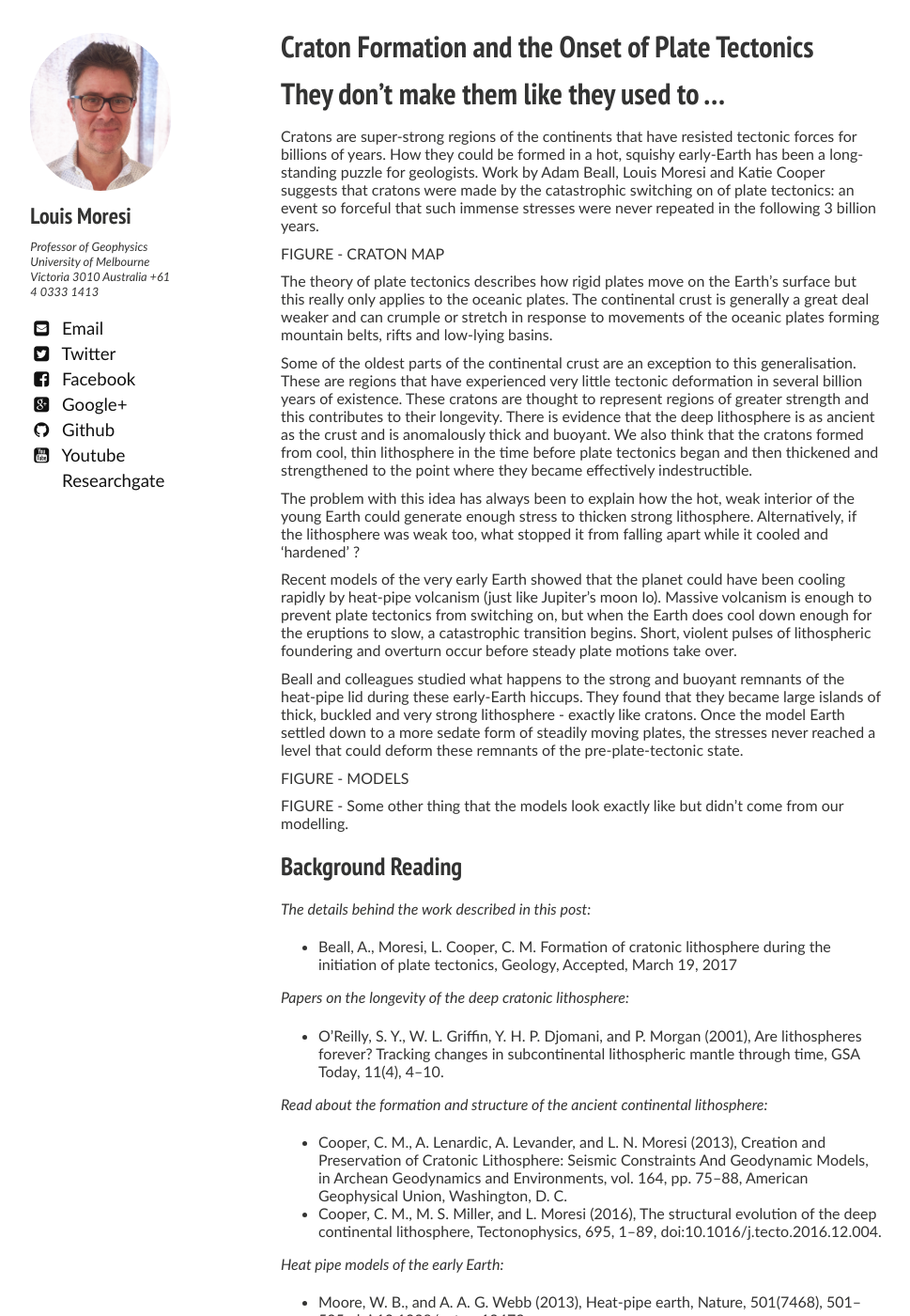
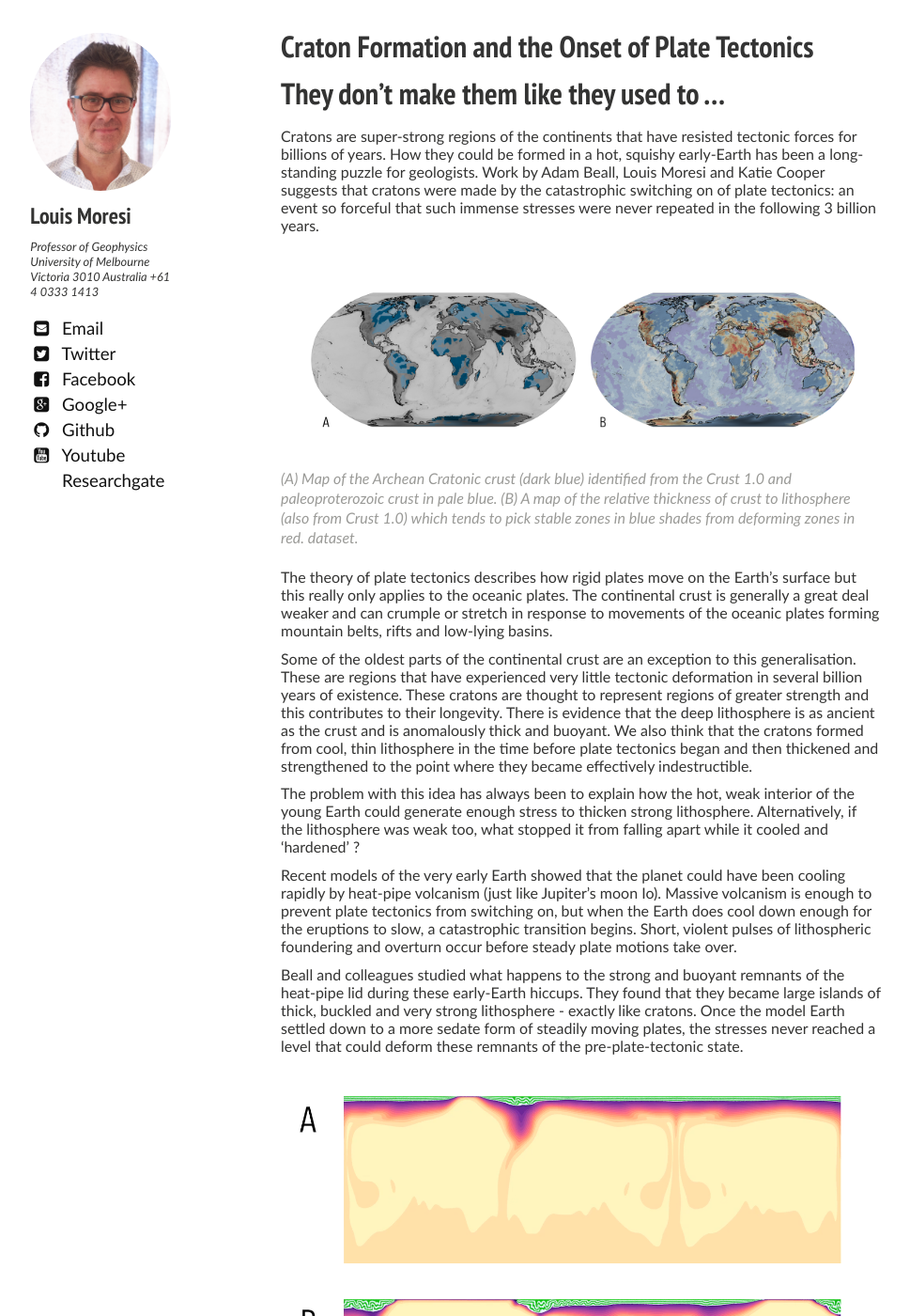
Before and after one commit to lmoresi/lmoresi.github.io, a Jekyll site: the page built from _posts/2018-04-01-CratonFormation.md, in a window 1280 px wide and 1400 px high, scrolled down 1057 px. Shown: the whole window at 94% size, without its empty margins (21-990 px from the left). Built offline with Jekyll 4.4.1, drawn with Linux system fonts in a browser that asks for light colours; nearby versions of some CDN libraries; comment, search, counter and statistics services are not loaded; some of the changed text lies outside the part shown.

Commit message:
Adding images / links

```diff
--- a/_posts/2018-04-01-CratonFormation.md
+++ b/_posts/2018-04-01-CratonFormation.md
@@ -18,7 +18,16 @@ forces for billions of years. How they could be formed in a hot, squishy
 early-Earth has been a long-standing puzzle for geologists. Work by Adam Beall,
 Louis Moresi and Katie Cooper suggests that cratons were made by the catastrophic switching on of plate tectonics: an event so forceful that such immense stresses were never repeated in the following 3 billion years.
 
-FIGURE - CRATON MAP
+<figure >
+	<a href="/images/posts/CratonStability/CratonsLithosphere.png"><img src="/images/posts/CratonStability/CratonsLithosphere.png"></a>
+	<figcaption>
+    (A) Map of the Archean Cratonic crust (dark blue) identified from the Crust 1.0 and paleoproterozoic crust in pale blue. (B) A map of the relative thickness of crust to lithosphere (also from Crust 1.0) which tends to pick stable zones
+    in blue shades from deforming zones in red.
+    dataset.
+    </figcaption>
+</figure>
+
+
 
 The theory of plate tectonics describes how rigid plates move on the Earth's
 surface but this really only applies to the oceanic plates. The continental
@@ -51,9 +60,18 @@ Once the model Earth settled down to a more sedate form of steadily moving
 plates, the stresses never reached a level that could deform these remnants of
 the pre-plate-tectonic state.
 
-FIGURE - MODELS
+<figure >
+	<a href="/images/posts/CratonStability/CratonFormationMovie.mov"><img src="/images/posts/CratonStability/CratonFormationMovieFrames.png"></a>
+	<figcaption>
+      Snapshots from <a href="/images/posts/CratonStability/CratonFormationMovie.mov">
+      this movie </a> that show the initial failure of the cold lid after the
+      heat-pipe mode stops (A), followed by repeated sloughing off of the cold boundary layer in (B) and a slow approach to steady state in (C) where the
+      thick, crumpled lithosphere is shuffled around without deformation.
+  </figcaption>
+</figure>
 
-FIGURE - Some other thing that the models look exactly like but didn't come from our modelling.
+
+FIGURE - Some other thing that the models look exactly like but didn't come from our modelling. E.g. Slices through cratons
 
 
 ## Background Reading
```
Also changed, not shown: images/posts/CratonStability/CratonFormationMovieFrames.png (added), images/posts/CratonStability/CratonsLithosphere.png (added), 1 other file.
